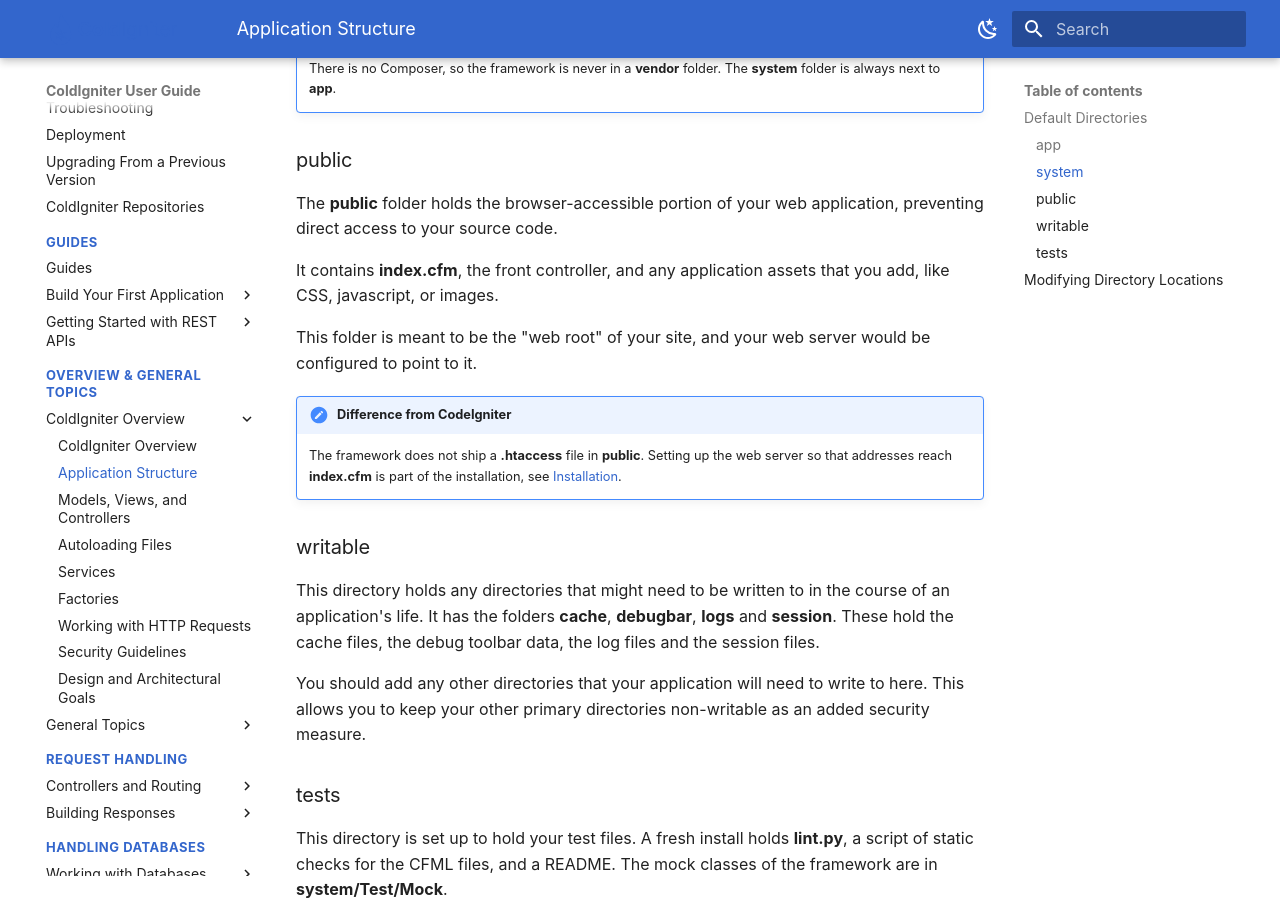
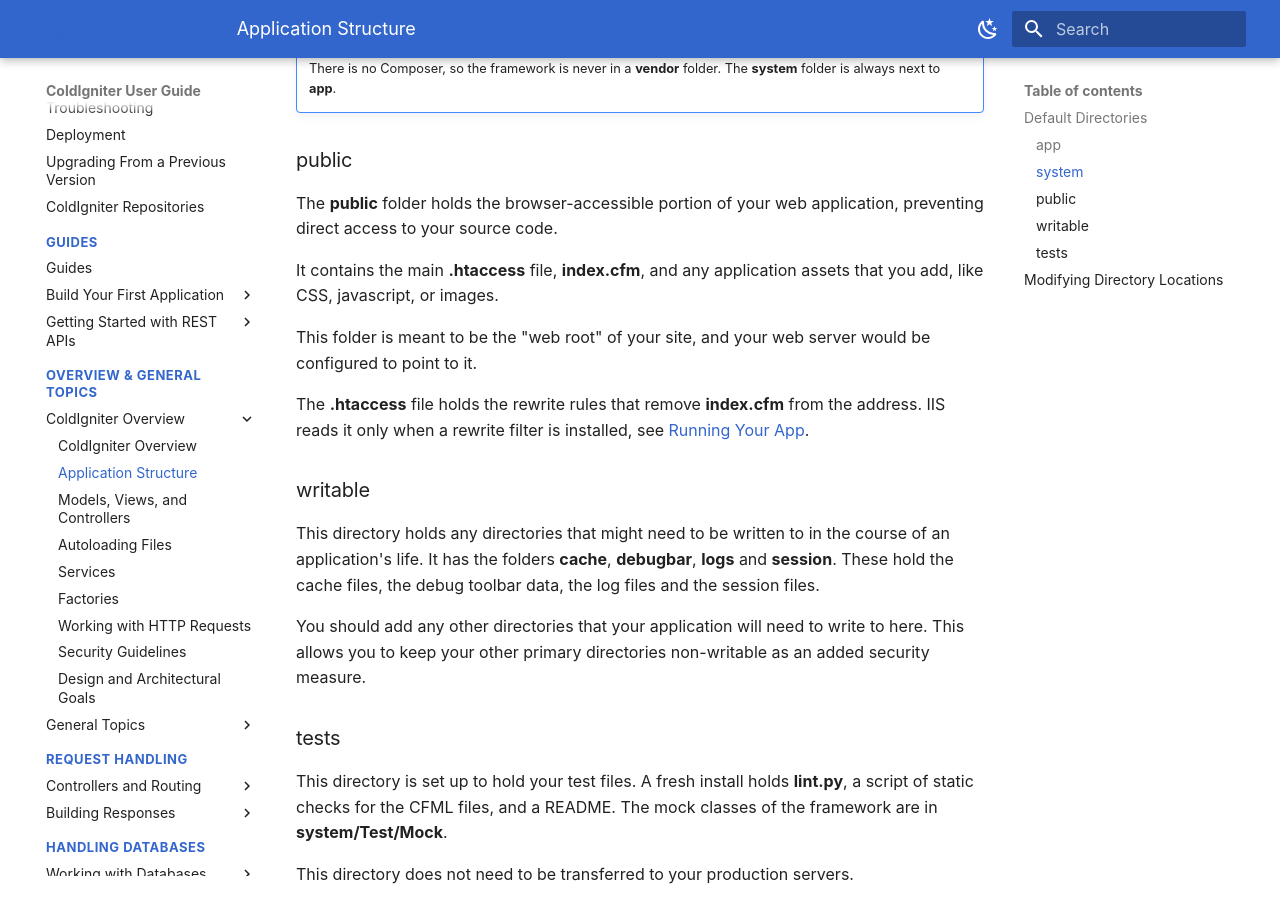
Before and after one commit to ColdIgniter/userguide, an MkDocs documentation site: the page built from guide/concepts/structure.md, in a window 1280 px wide and 900 px high, scrolled down 1891 px. Built offline with MkDocs 1.6.1 and Material for MkDocs 9.7.7, drawn with Linux system fonts in a browser that asks for light colours.

Commit message:
fix(guide): the public folder ships a .htaccess file

```diff
--- a/guide/concepts/structure.md
+++ b/guide/concepts/structure.md
@@ -60,12 +60,11 @@ The directory holds one folder for each area of the framework (**Cache**, **Data
 
 The **public** folder holds the browser-accessible portion of your web application, preventing direct access to your source code.
 
-It contains **index.cfm**, the front controller, and any application assets that you add, like CSS, javascript, or images.
+It contains the main **.htaccess** file, **index.cfm**, and any application assets that you add, like CSS, javascript, or images.
 
 This folder is meant to be the "web root" of your site, and your web server would be configured to point to it.
 
-!!! note "Difference from CodeIgniter"
-    The framework does not ship a **.htaccess** file in **public**. Setting up the web server so that addresses reach **index.cfm** is part of the installation, see [Installation](../installation/index.md).
+The **.htaccess** file holds the rewrite rules that remove **index.cfm** from the address. IIS reads it only when a rewrite filter is installed, see [Running Your App](../installation/running.md).
 
 ### writable
 
```
